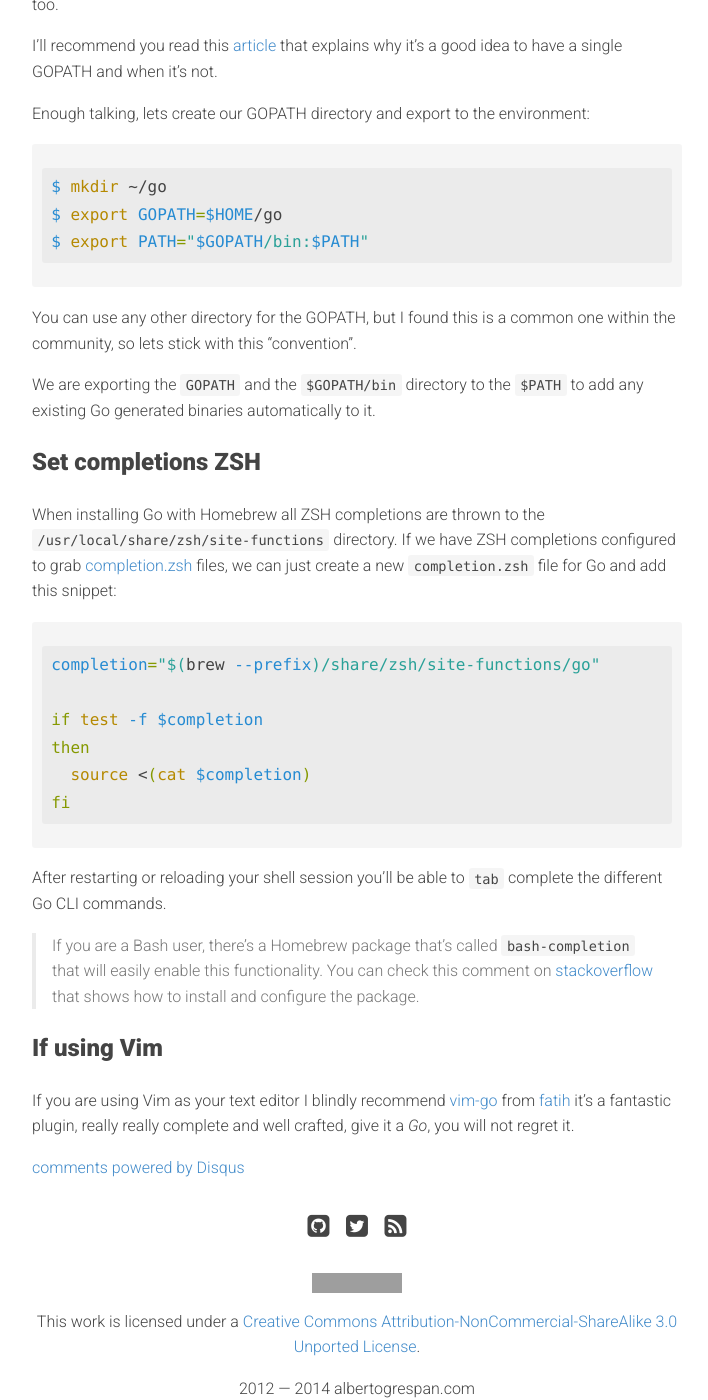
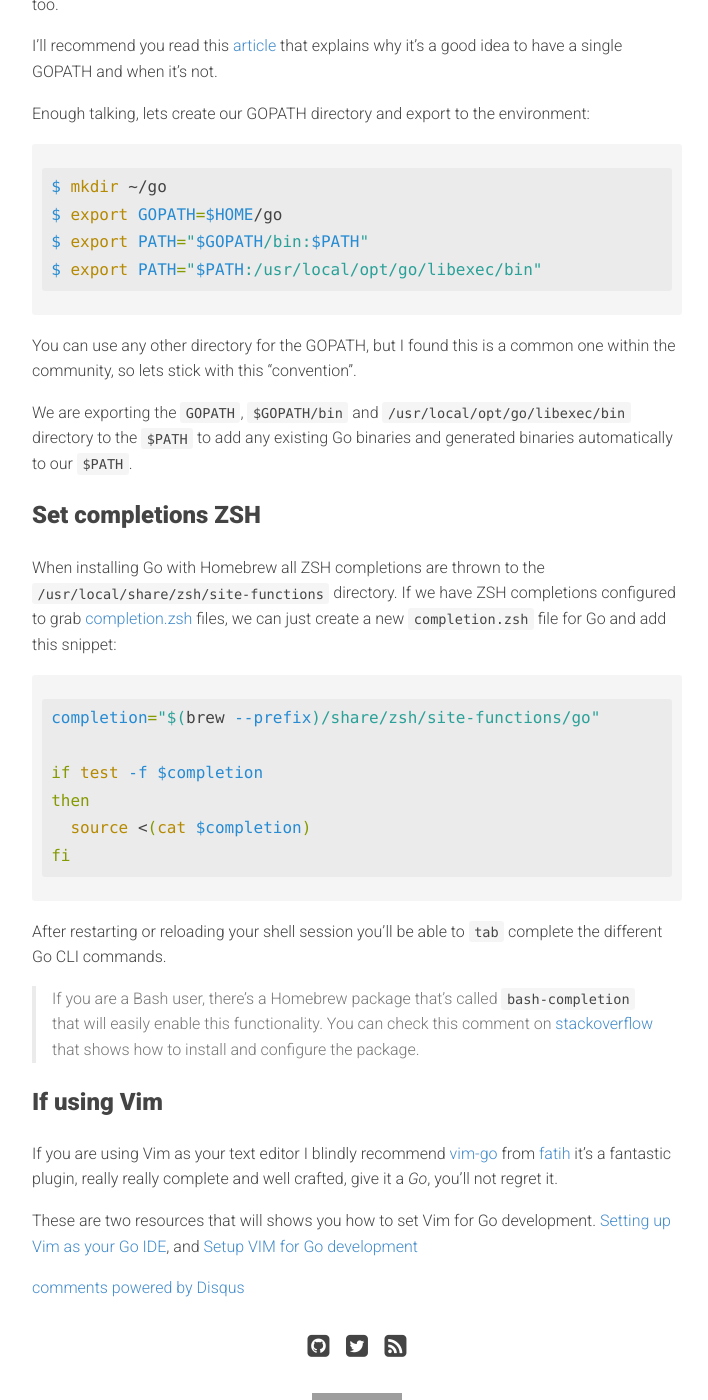
Before and after one commit to albertogg/albertogg.github.com, a Jekyll site: the page built from _posts/2014-08-24-installing-golang-on-os-x.md, in a window 1280 px wide and 1400 px high, scrolled down 1170 px. Shown: the whole window, without its empty margins (283-991 px from the left). Built offline with Jekyll 4.4.1, drawn with Linux system fonts in a browser that asks for light colours; nearby versions of some CDN libraries; Markdown is read by kramdown in place of the engine named in the settings; comment, search, counter and statistics services are not loaded; grey boxes are pictures that could not be loaded.

Commit message:
Update the golang post

````diff
--- a/_posts/2014-08-24-installing-golang-on-os-x.md
+++ b/_posts/2014-08-24-installing-golang-on-os-x.md
@@ -51,13 +51,15 @@ Enough talking, lets create our GOPATH directory and export to the environment:
 $ mkdir ~/go
 $ export GOPATH=$HOME/go
 $ export PATH="$GOPATH/bin:$PATH"
+$ export PATH="$PATH:/usr/local/opt/go/libexec/bin"
 ```
 
 You can use any other directory for the GOPATH, but I found this is a common
 one within the community, so lets stick with this "convention".
 
-We are exporting the `GOPATH` and the `$GOPATH/bin` directory to the `$PATH` to
-add any existing Go generated binaries automatically to it.
+We are exporting the `GOPATH`, `$GOPATH/bin` and
+`/usr/local/opt/go/libexec/bin` directory to the `$PATH` to add any existing Go
+binaries and generated binaries automatically to our `$PATH`.
 
 ## Set completions ZSH
 
@@ -87,7 +89,10 @@ complete the different Go CLI commands.
 
 If you are using Vim as your text editor I blindly recommend [vim-go][vim-go]
 from [fatih][fatih] it's a fantastic plugin, really really complete and well
-crafted, give it a *Go*, you will not regret it.
+crafted, give it a *Go*, you'll not regret it.
+
+These are two resources that will shows you how to set Vim for Go development.
+[Setting up Vim as your Go IDE][gist], and [Setup VIM for Go development][post]
 
 [article]: http://arslan.io/ten-useful-techniques-in-go
 [brew]: http://brew.sh/
````
Also changed, not shown: other parts of _posts/2014-08-24-installing-golang-on-os-x.md (+2 -0 lines).
